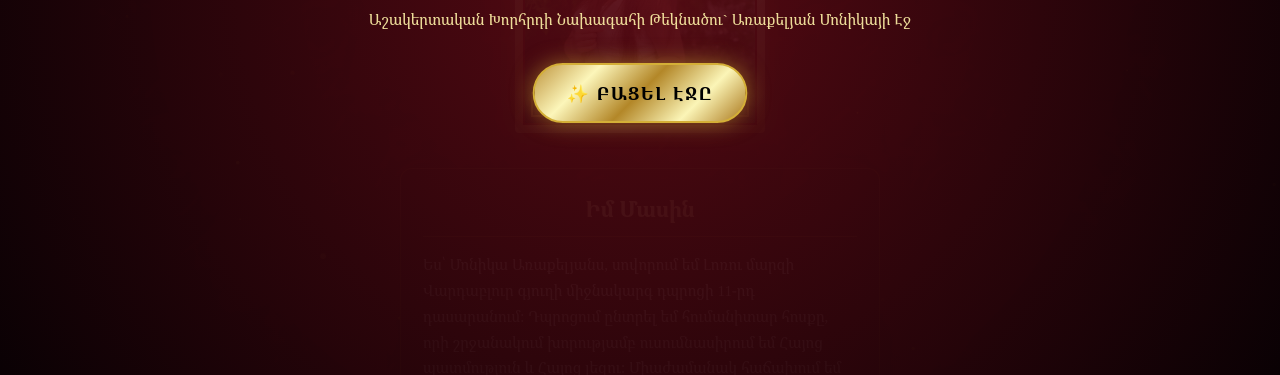
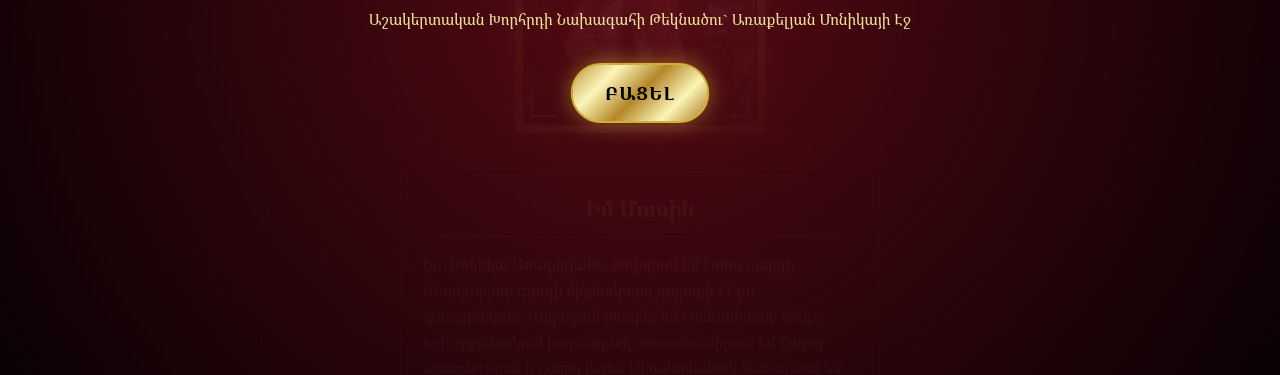
Before and after one commit to Na8-1/Monika, a plain HTML site: page index.html in a window 1280 px wide. Shown: the part 424-799 px from the top of the page. Drawn offline with Linux system fonts and the light colour scheme.

Commit message:
Update welcome button text in index.html

```diff
--- a/index.html
+++ b/index.html
@@ -327,7 +327,7 @@
         <div class="welcome-crown">👑</div>
         <h1 class="welcome-title gold-shimmer">ԲԱՐԻ ԳԱԼՈՒՍՏ</h1>
         <p class="welcome-subtitle">Աշակերտական Խորհրդի Նախագահի Թեկնածու` Առաքելյան Մոնիկայի Էջ</p>
-        <button class="btn-enter" onclick="enterSite()">✨ Բացել Էջը</button>
+        <button class="btn-enter" onclick="enterSite()">Բացել</button>
     </div>
 
     <!-- ✨ Ոսկեգույն փոշու անիմացիա -->
```
